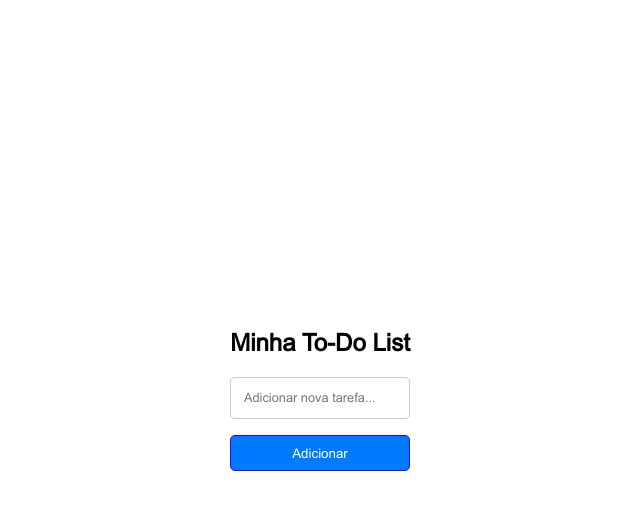
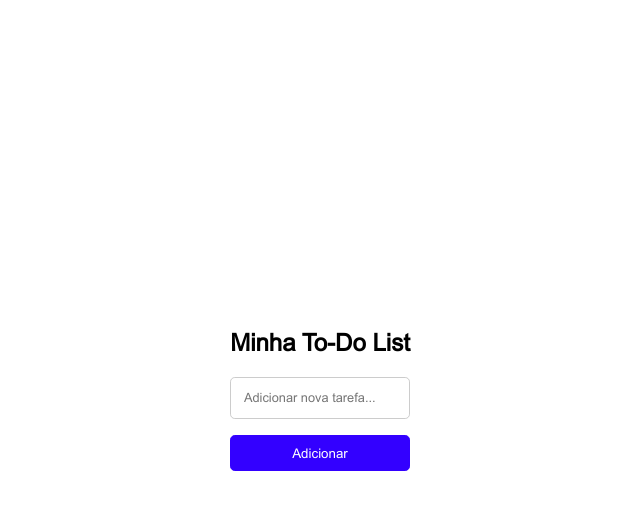
Before and after one commit to danvasquesc/to-do-list, a plain HTML site: page index.html in a window 1280 px wide. In both pictures the pointer is over the button "Adicionar". Shown: the whole page, without its empty margins (320-960 px from the left). Drawn offline with Linux system fonts and the light colour scheme.

Commit message:
adicionado transition no botão de input.

```diff
--- a/src/css/style.css
+++ b/src/css/style.css
@@ -44,4 +44,11 @@ h1 {
   border: 0.06rem solid #3300ff;
   border-radius: 0.3rem;
   cursor: pointer;
+
+  transition: background-color 400ms;
 }
+
+
+#add-task-button:hover {
+  background-color: #3300ff;
+}
```
